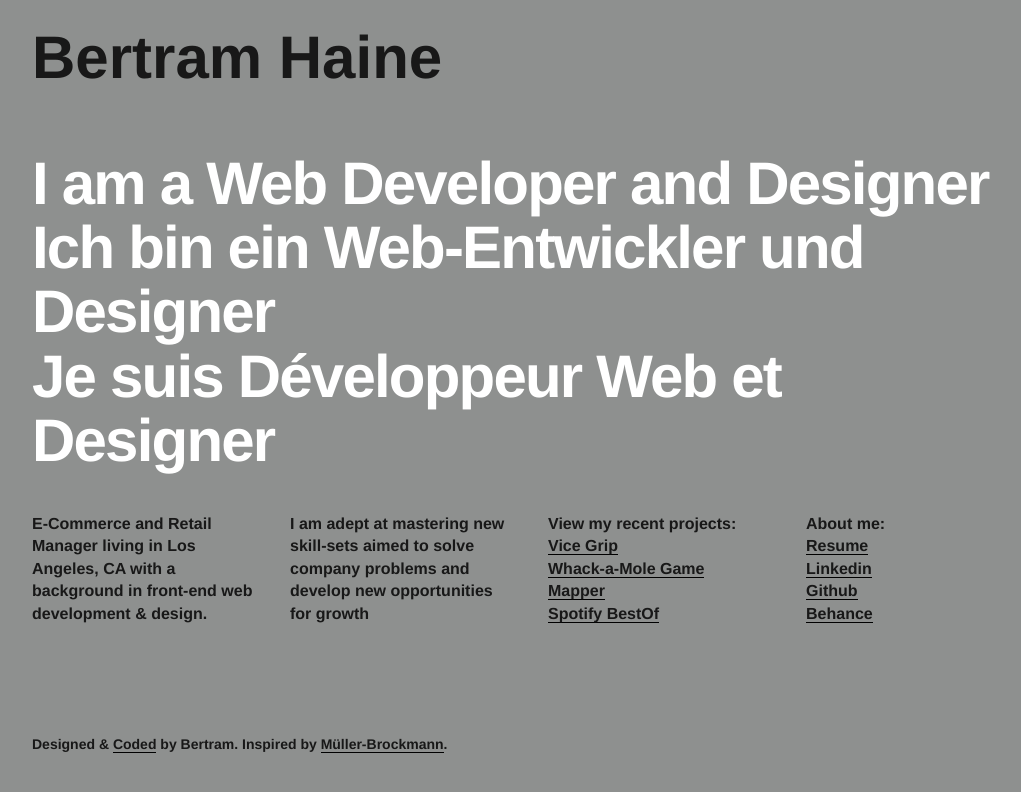
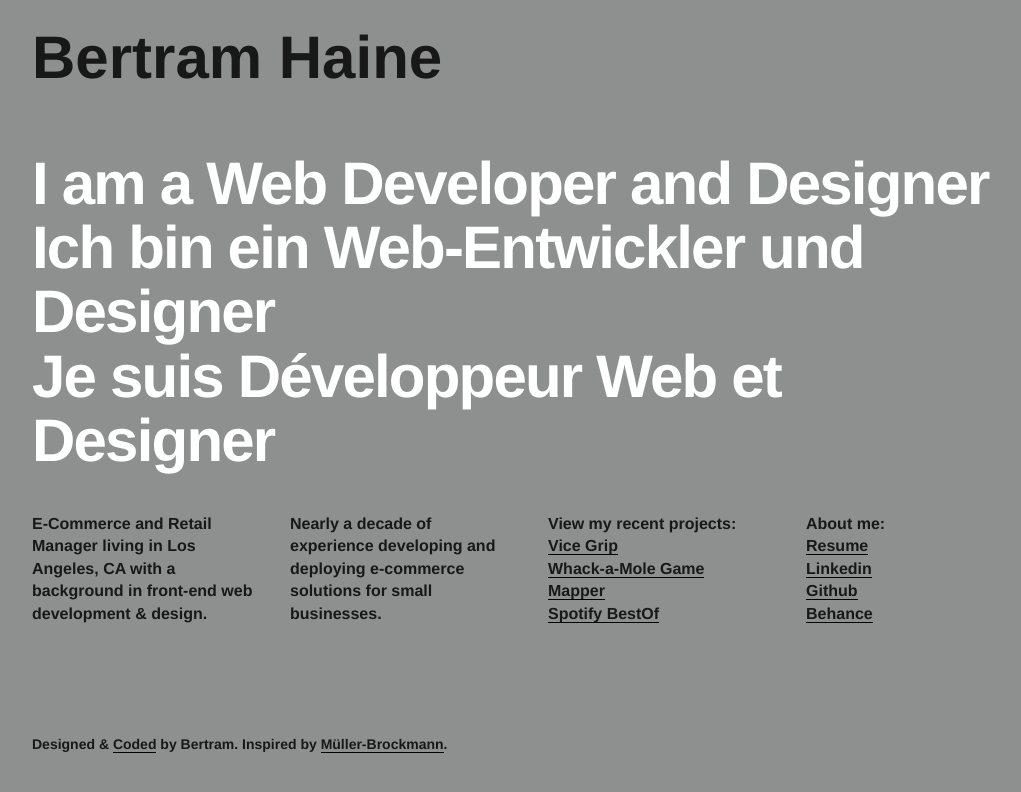
Before and after one commit to BertHaine/BertHaine.github.io, a Jekyll site: the page built from index.html, in a window 1280 px wide. Shown: the top 792 px of the page, without its empty margins (108-1129 px from the left). Built offline with Jekyll 4.4.1, drawn with Linux system fonts in a browser that asks for light colours.

```diff
--- a/_data/data.yml
+++ b/_data/data.yml
@@ -26,4 +26,4 @@
 
 info:
   - bio: E-Commerce and Retail Manager living in Los Angeles, CA with a background in front-end web development & design.
-  - bio2: I am adept at mastering new skill-sets aimed to solve company problems and develop new opportunities for growth
+  - bio2: Nearly a decade of experience developing and deploying e-commerce solutions for small businesses.
```
